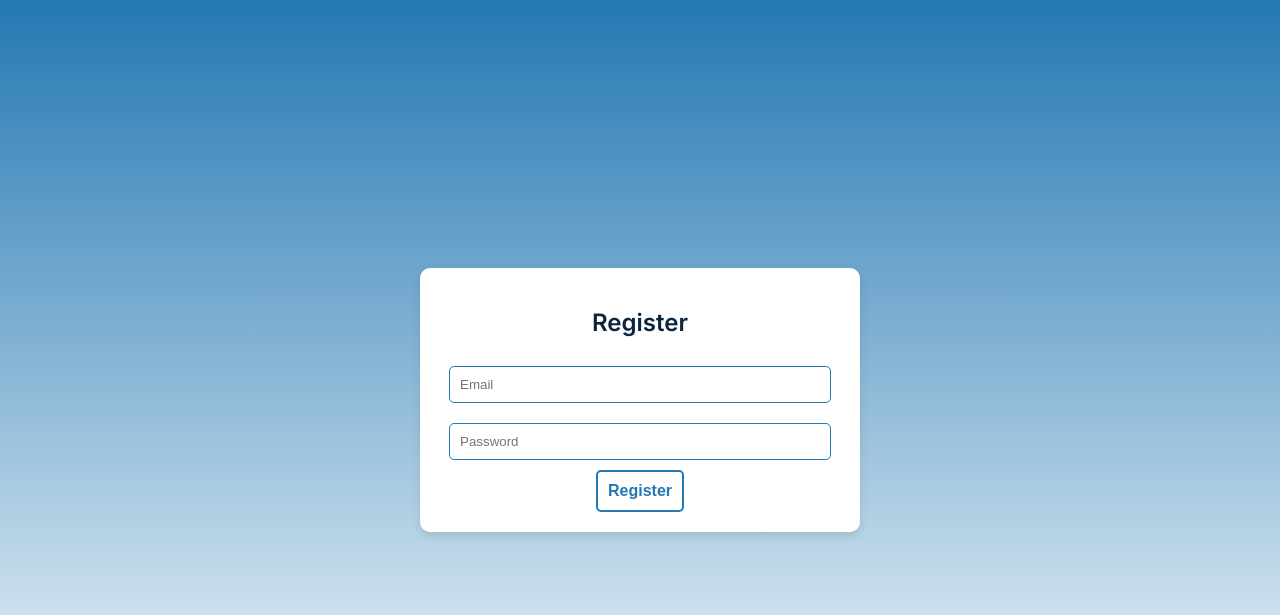
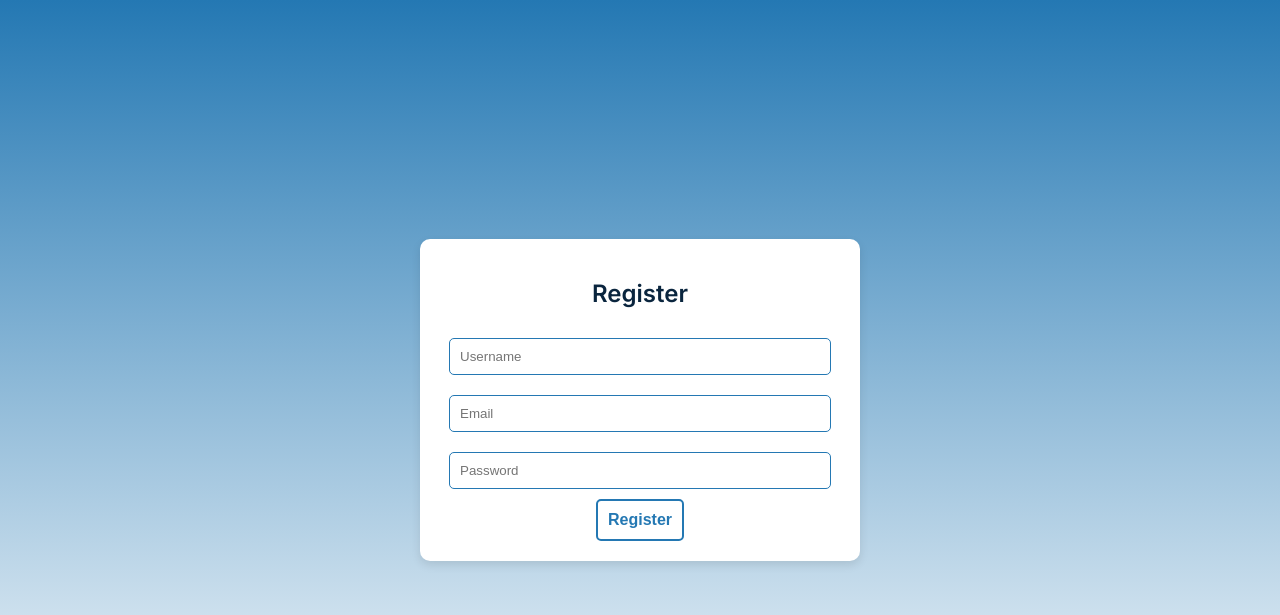
Before and after one commit to kira8ke/Elegance-Dhobi-secure-login-system, a PHP site: page /register.php in a window 1280 px wide. Shown: the top 615 px of the page. Run offline with PHP 8.4, Linux system fonts and the light colour scheme.

Commit message:
Username section

```diff
--- a/index.html
+++ b/index.html
@@ -26,6 +26,7 @@ session_start();
             <span class="close" onclick="hideRegister()">&times;</span>
             <h2>Register</h2>
             <form action="register.php" method="POST">
+                <input type=" username" name="username" reguired placeholder="Username">
                 <input type="email" name="email" required placeholder="Email">
                 <input type="password" name="password" required placeholder="Password">
                 <button type="submit">Register</button>
--- a/register.php
+++ b/register.php
@@ -21,10 +21,10 @@ if ($_SERVER["REQUEST_METHOD"] == "POST") {
     $password_hash = password_hash($password, PASSWORD_BCRYPT);
 
     // Prepare an SQL statement to insert the new user into the database
-    $stmt = $conn->prepare("INSERT INTO users (email, password) VALUES (?, ?)");
+    $stmt = $conn->prepare("INSERT INTO users (username,email, password) VALUES (?, ?)");
 
     // Bind the user input values to the SQL statement
-    $stmt->bind_param("ss", $email, $password_hash);
+    $stmt->bind_param("ss",$username, $email, $password_hash);
 
     // Execute the query
     if ($stmt->execute()) {
@@ -53,6 +53,7 @@ if ($_SERVER["REQUEST_METHOD"] == "POST") {
         <!-- Registration Form -->
         <form method="POST">
 
+            <input type="username" name="username" required placeholder="Username">
             <input type="email" name="email" required placeholder="Email">
             <input type="password" name="password" required placeholder="Password">
             <button type="submit">Register</button>
```
